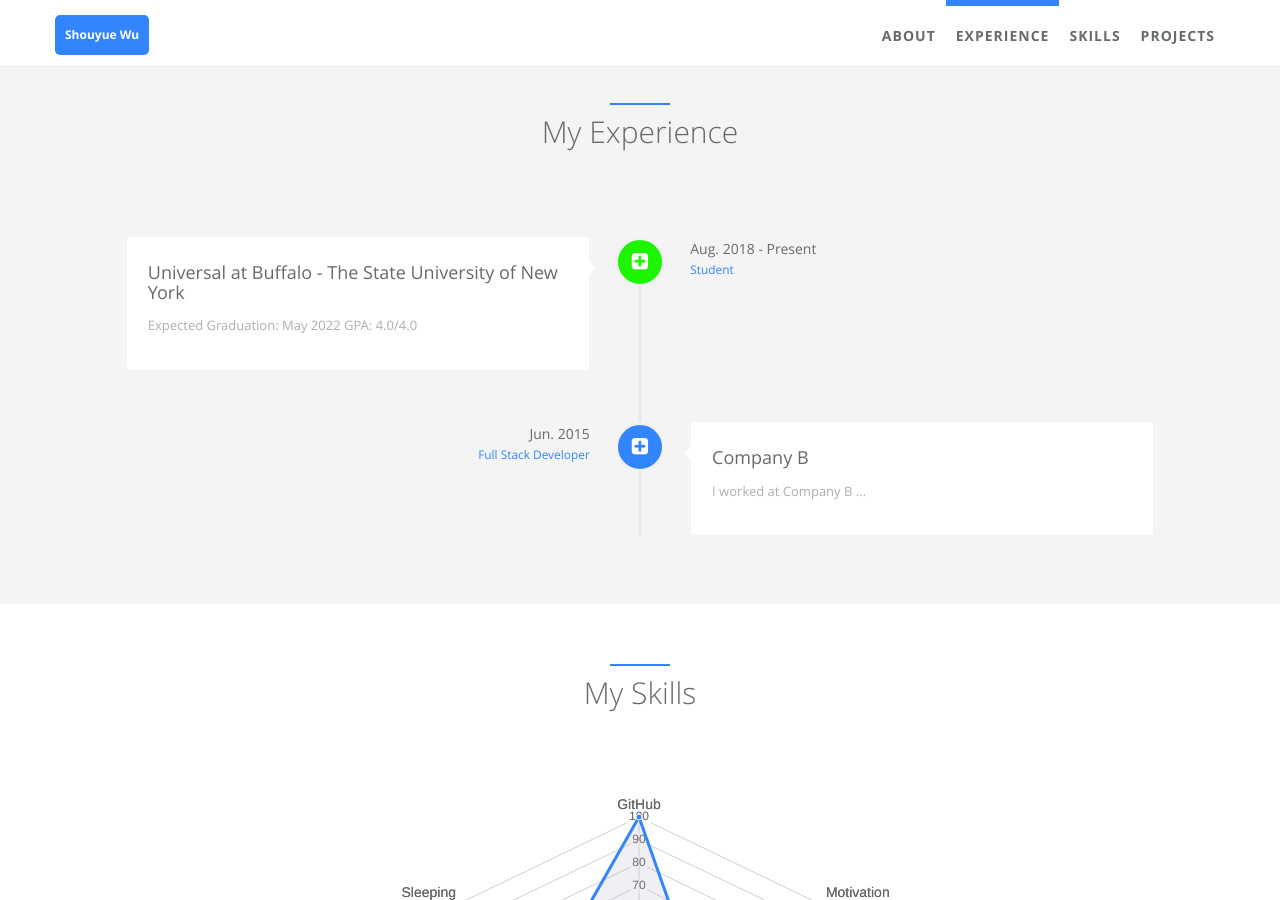
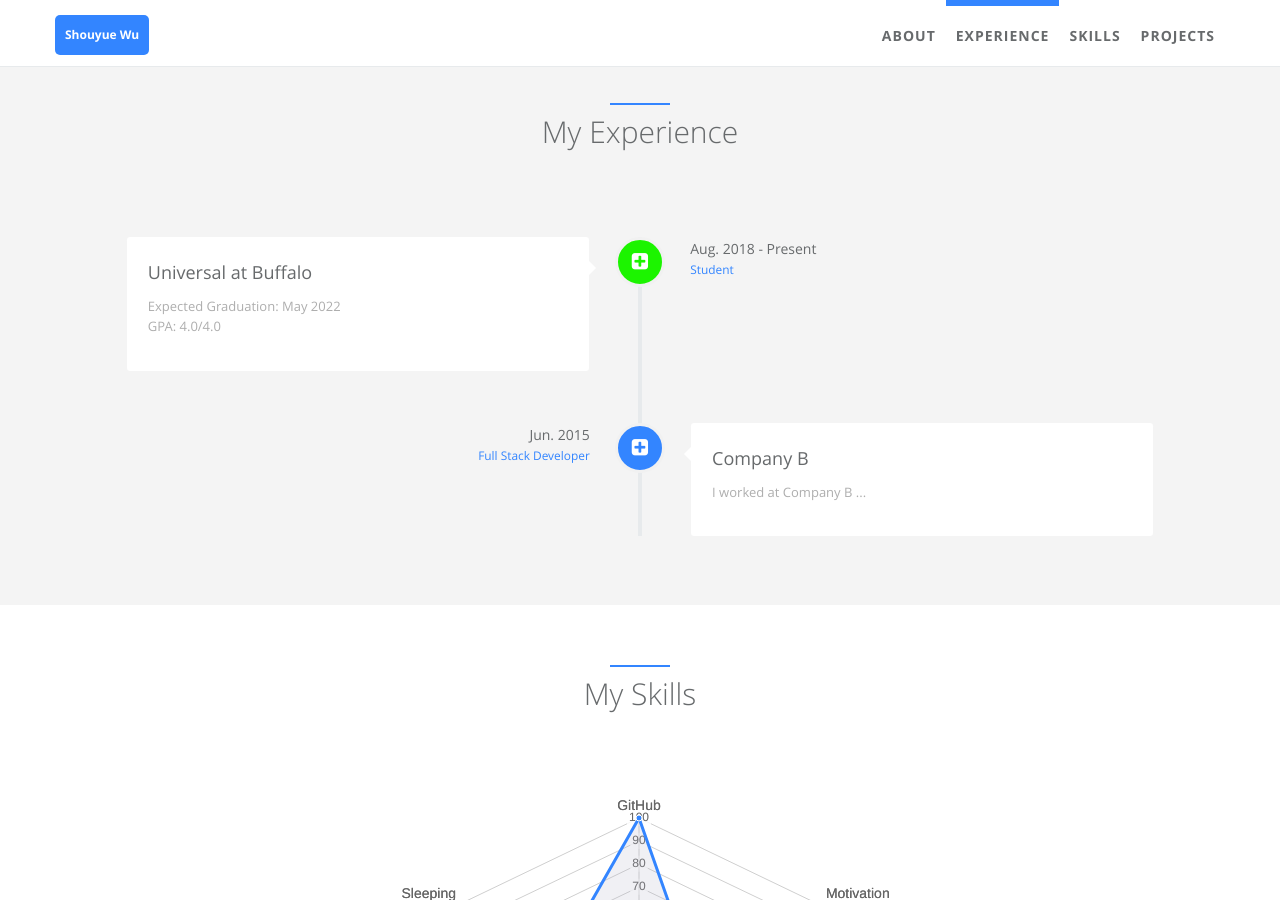
Before and after one commit to Lostpart/aboutMe, a Jekyll site: the page built from index.html, in a window 1280 px wide and 900 px high, scrolled down 839 px. Built offline with Jekyll 4.4.1, drawn with Linux system fonts in a browser that asks for light colours.

```diff
--- a/_data/index/careers.yml
+++ b/_data/index/careers.yml
@@ -1,15 +1,14 @@
 # careers section data
 # if you don't have language feature(language.yml is empty), ignore "i18n" items
 - name:
-    detail: Universal at Buffalo - The State University of New York
+    detail: Universal at Buffalo
     i18n: ub_fullname
   desc:
-    detail: "Expected Graduation: May 2022
-    GPA: 4.0/4.0"
-    i18n: company_a_desc
+    detail: "Expected Graduation: May 2022 <br> GPA: 4.0/4.0"
+    i18n: ub_job_student_desc
   date:
     detail: Aug. 2018 - Present
-    i18n: company_a_date
+    i18n: ub_job_student_date
   job:
     detail: Student
     i18n: ub_job_student
```
